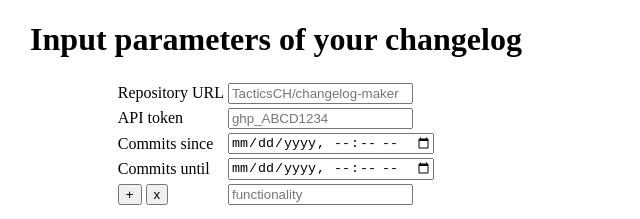
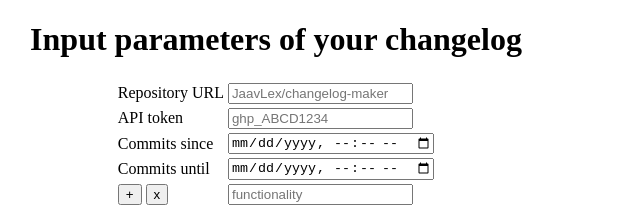
Before and after one commit to JaavLex/changelog-maker, a website: page index.html in a window 1280 px wide. Shown: the top 219 px of the page, 364-1004 px from the left. Drawn offline with Linux system fonts and the light colour scheme.

Commit message:
[ref] Changed repository placeholder

```diff
--- a/index.html
+++ b/index.html
@@ -13,7 +13,7 @@
         <table>
           <tr>
             <td>Repository URL</td>
-            <td><input id="urlhtml" type="text" onchange="localStorageManager(false)" placeholder="TacticsCH/changelog-maker" /></td>
+            <td><input id="urlhtml" type="text" onchange="localStorageManager(false)" placeholder="JaavLex/changelog-maker" /></td>
           </tr>
           <tr>
             <td>API token</td>
```
